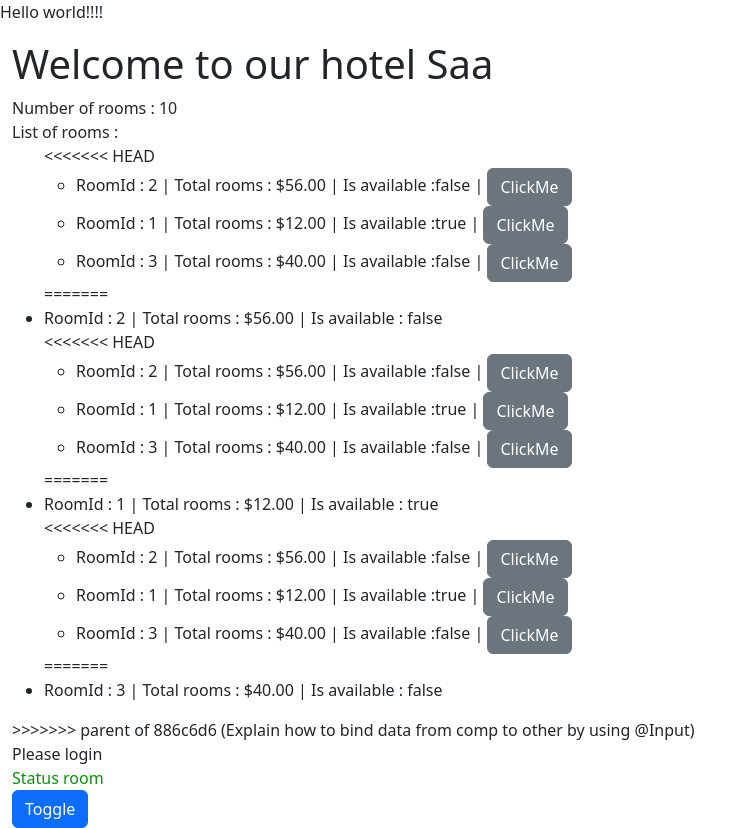
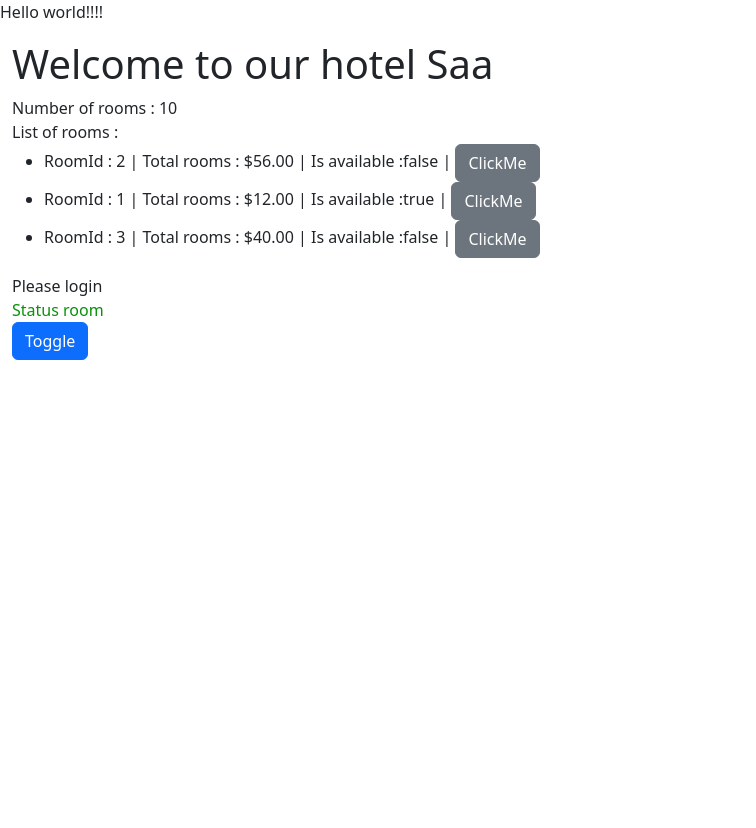
Before and after one commit to MohammedDevX/Learn-angular, an Angular app: page / in a window 1280 px wide. Shown: the whole page, without its empty margins (0-756 px from the left). After the commit the page ends 800 px from the top, so only its background shows below. Built offline with nearby package versions, Linux system fonts and the light colour scheme.

Commit message:
Explain component life cycle

```diff
--- a/src/app/rooms/rooms-list/rooms-list.ts
+++ b/src/app/rooms/rooms-list/rooms-list.ts
@@ -1,7 +1,9 @@
+import { identifierName } from '@angular/compiler';
 import { Component, EventEmitter, Input, Output } from '@angular/core';
 import { IRooms } from '../irooms';
 import { CommonModule } from '@angular/common';
 import { FormsModule } from '@angular/forms';
+import { Rooms } from '../rooms';
 
 @Component({
   selector: 'app-rooms-list',
@@ -31,9 +33,11 @@ export class RoomsList {
   // we have the list of rooms and against each room we have a button that call selectedRoom function
   // in each click event that send the room object to the mother comp
   @Output()
-  selected = new EventEmitter<IRooms>();
+  selected = new EventEmitter<IRooms>(); // This ang class have an emit() method that send data
+  // from shild to mother comp
 
   selectedRoom(room: IRooms) {
-    this.selected.emit(room);
+    this.selected.emit(room); // Here we send the data
   }
+
 }
--- a/src/app/rooms/rooms.html
+++ b/src/app/rooms/rooms.html
@@ -15,22 +15,20 @@
   <div *ngIf="rooms.availableRoom == true">
     List of rooms :
     <div>
-      <ul>
-        <!-- This is (for) directive -->
+      <!-- <ul>
+        This is (for) directive
         @for (room of roomList; track room.id) {
-          <!-- For ex this pipe add $ cion to the number etc ... -->
-<<<<<<< HEAD
-          <!-- <li>RoomId : {{room.id}} | Total rooms : {{room.totalRooms | currency}} | Is available : {{room.availableRoom}}</li> -->
-        <!-- } -->
-      <!-- </ul> -->
-
-      <app-rooms-list [rooms]="roomList" (selected)="onSelectRoom($event)"></app-rooms-list>
-      <!-- <app-rooms-list (selected)="onSelectNumber($event)">hy</app-rooms-list> -->
-=======
+          For ex this pipe add $ cion to the number etc ...
           <li>RoomId : {{room.id}} | Total rooms : {{room.totalRooms | currency}} | Is available : {{room.availableRoom}}</li>
         }
-      </ul>
->>>>>>> parent of 886c6d6 (Explain how to bind data from comp to other by using @Input)
+      </ul> -->
+
+      <!-- We have this liste as repetitive code so we decided to put it in dependent comp -->
+    <app-rooms-list [rooms]="roomList" (selected)="onSelectRoom($event)"></app-rooms-list>
+    @if (selectedRoom) {
+      <!-- Json pipe that debug objects -->
+      <div>{{selectedRoom | json}}</div>
+    }
     </div>
   </div>
   <!-- This is (switch) directive -->
--- a/src/app/rooms/rooms.ts
+++ b/src/app/rooms/rooms.ts
@@ -1,4 +1,4 @@
-import { Component } from '@angular/core';
+import { Component, OnInit } from '@angular/core';
 import { IRooms } from './irooms';
 import { CommonModule } from '@angular/common';
 import { RoomsList } from './rooms-list/rooms-list';
@@ -11,6 +11,7 @@ import { RoomsList } from './rooms-list/rooms-list';
   styleUrl: './rooms.css',
 })
 export class Rooms {
+
   // If you want to display this variable in the html, you must work with (interpolation), see the html file
   hotelName:string = "Saada";
 
@@ -50,5 +51,35 @@ export class Rooms {
   // Here this function get tha room object from shild comp called every seleted event
   onSelectRoom(room: IRooms) {
     console.log("The room is : ", room);
+    this.selectedRoom = room;
   }
+
+  // This is is the method that is called after constructor and before rendering the comp
+  ngOnInit(): void {
+    console.log("init value");
+  }
+
+  selectedRoom!: IRooms; // N.B : Whene you want to initialize an attribut you must to pass
+  // explicitly the default value, or use the (?) mark that say the attr can be null
+  // or use the (!) mark that say we are going to affect a value to the attr before use it in run time
+
+  // How to create an anonymous object :
+  // 1) Weak type :
+  ob = {id: 1, nom: "mohammed"};
+
+  // 2) Strong type :
+  ob2: {id: number, nom: string} = {
+    id: 1,
+    nom: "mohammed"
+  };
+
+  // Using inteface or class :
+  ob3: IRooms = {id: 1, totalRooms: 12, availableRoom: false, bookedRomms: 2};
+
+  /*
+    Component life cycle : stages a component goes through from building to destruction
+    - Constructor : The one who define how the object is building
+    - ngOnInit : In this stage we define what the comp should have before rendering the comp
+
+  */
 }
```
Also changed, not shown: 1 other file (tests, documents, lock files or other folders).
